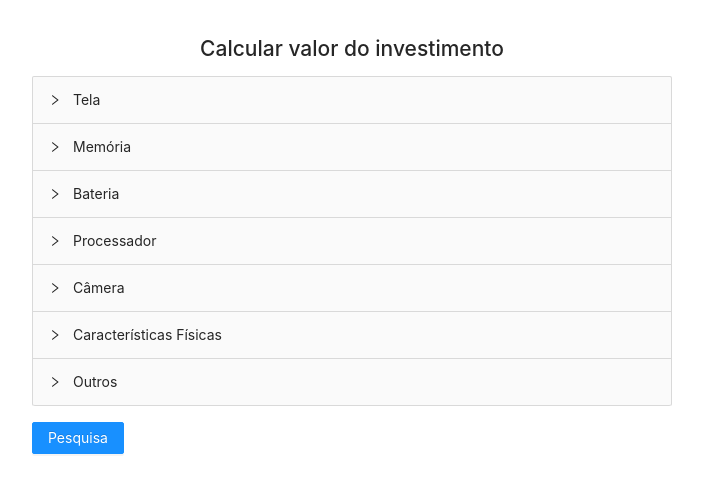
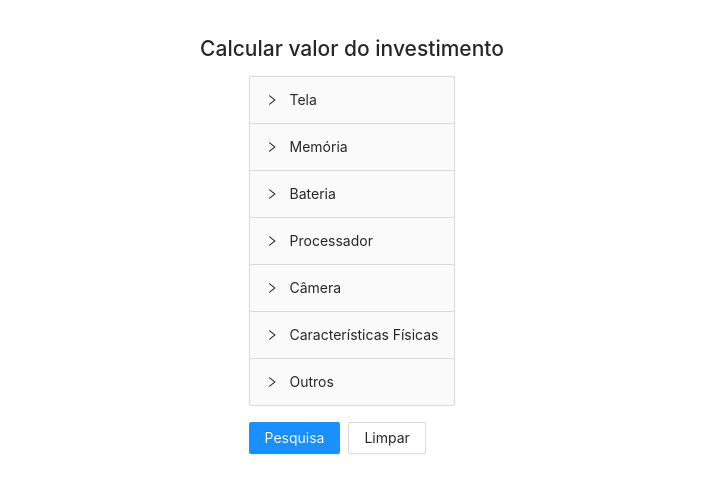
Before and after one commit to jonasexplore/vega, a Next.js app in the folder web/: page / in a window 1280 px wide. Shown: the top 492 px of the page, without its empty margins (288-991 px from the left). Built offline with nearby package versions, Linux system fonts and the light colour scheme; no server answers.

Commit message:
refactor(components): adapted state and insert input component

```diff
--- a/web/src/components/Form/index.tsx
+++ b/web/src/components/Form/index.tsx
@@ -1,22 +1,71 @@
-import { Button, Checkbox, Collapse, Form, Slider } from "antd";
+import { Button, Checkbox, Collapse, Form, Input, Slider } from "antd";
+import { useState } from "react";
 import { CheckboxFieldProps, SliderFieldProps, fields } from "./fields";
 
 type Props = {
   isLoading: boolean;
   onFinish: (props: any) => void;
+  onReset: () => void;
 };
 
 const { Item } = Form;
 const { Panel } = Collapse;
 
-export const PredictForm = ({ isLoading, onFinish }: Props) => {
+const inicialValues = {
+  px_height: "",
+  px_width: "",
+  int_memory: "",
+  ram: "",
+  battery_power: "",
+  talk_time: "",
+  n_cores: "",
+  clock_speed: "",
+  pc: "",
+  sc_h: "",
+  sc_w: "",
+  m_dep: "",
+  mobile_wt: "",
+  blue: false,
+  dual_sim: false,
+  four_g: false,
+  three_g: false,
+  wifi: false,
+  touch_screen: false,
+  fc: false,
+} as any;
+
+export const PredictForm = ({ isLoading, onFinish, onReset }: Props) => {
+  const [values, setValues] = useState(inicialValues);
+  const [activeKey, setActiveKey] = useState([] as any);
+
+  const onChange = (value: number | boolean, name: string) => {
+    setValues({ ...values, [name]: value });
+  };
+
   const renderSlideFields = (
     { label, max, min, name, step }: SliderFieldProps,
     index: number
   ) => (
-    <Item key={index} label={label} name={name}>
-      <Slider min={min} max={max} step={step} />
-    </Item>
+    <div>
+      <Item style={{ flex: 1 }} key={index} label={label} name={name} required>
+        <Slider
+          min={min}
+          max={max}
+          step={step}
+          onChange={(value) => onChange(value, name)}
+          value={values[name] ?? ""}
+        />
+        <Input
+          value={values[name] ?? ""}
+          onChange={(event) => onChange(Number(event.target.value), name)}
+          type="number"
+          min={min}
+          max={max}
+          step={step}
+          required
+        />
+      </Item>
+    </div>
   );
 
   const renderCheckboxFields = (
@@ -24,19 +73,27 @@ export const PredictForm = ({ isLoading, onFinish }: Props) => {
     index: number
   ) => (
     <Item key={index} name={name} valuePropName="checked" initialValue={false}>
-      <Checkbox>{label}</Checkbox>
+      <Checkbox
+        onChange={(e) => onChange(e.target.checked, name)}
+        checked={values[name]}
+      >
+        {label}
+      </Checkbox>
     </Item>
   );
 
   return (
     <Form
-      style={{
-        width: "50%",
-        marginBottom: 32,
+      onFinish={() => {
+        onFinish(values);
       }}
-      onFinish={onFinish}
     >
-      <Collapse>
+      <Collapse
+        activeKey={activeKey}
+        onChange={(key) => {
+          setActiveKey(key);
+        }}
+      >
         {fields.map(({ fields, header, type }, index) => (
           <Panel
             header={header}
@@ -60,12 +117,29 @@ export const PredictForm = ({ isLoading, onFinish }: Props) => {
         htmlType="submit"
         type="primary"
         loading={isLoading}
+        onClick={() => setActiveKey(Array.from(Array(fields.length).keys()))}
         style={{
           marginTop: 16,
         }}
       >
         Pesquisa
       </Button>
+
+      <Button
+        htmlType="reset"
+        type="default"
+        onClick={() => {
+          setActiveKey([]);
+          setValues(inicialValues);
+          onReset();
+        }}
+        style={{
+          marginLeft: 8,
+          marginTop: 16,
+        }}
+      >
+        Limpar
+      </Button>
     </Form>
   );
 };
```
